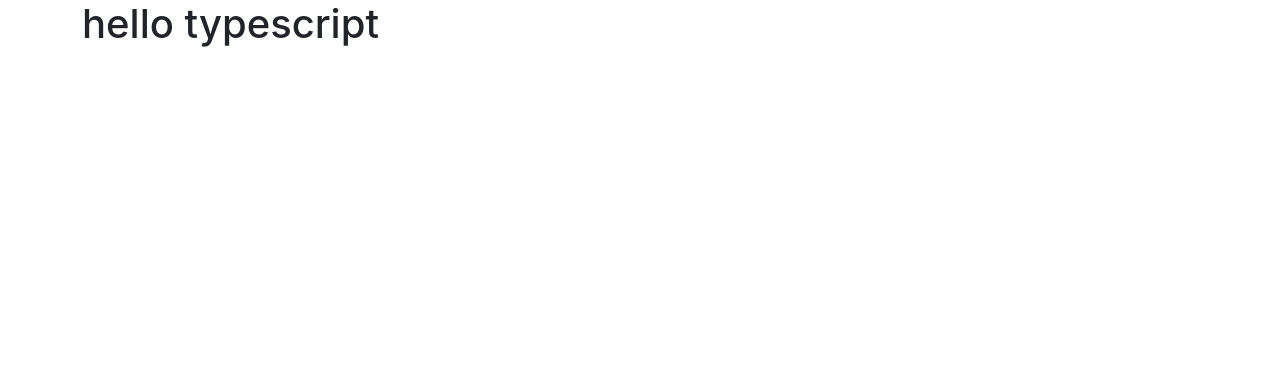
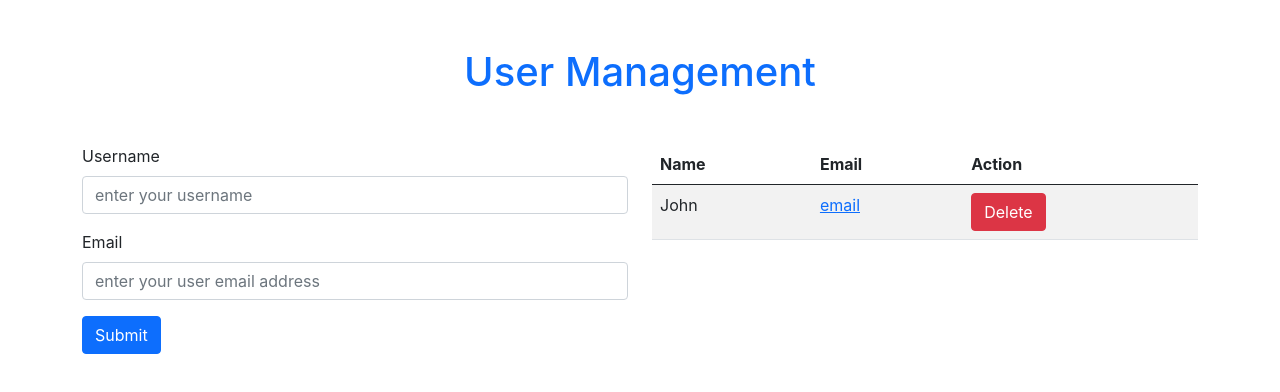
Before and after one commit to me-sajib/react-typescript-crud, a React (Create React App) app: page / in a window 1280 px wide. Shown: the top 392 px of the page. Built offline with nearby package versions, Linux system fonts and the light colour scheme.

Commit message:
add to user table and home

```diff
--- a/src/App.tsx
+++ b/src/App.tsx
@@ -1,10 +1,11 @@
 import React from "react";
+import Home from "./components/Home/Home";
 
 function App() {
   return (
-    <div className="container">
-      <h1>hello typescript</h1>
-    </div>
+    <>
+      <Home />
+    </>
   );
 }
 
--- /dev/null
+++ b/src/components/Home/Home.tsx
@@ -0,0 +1,51 @@
+import React from "react";
+import UserTable from "../UserTable/UserTable";
+
+const Home = () => {
+  return (
+    <div className="container">
+      <h1 className="text-center my-5 text-primary">User Management</h1>
+      <div className="row d-flex justify-content-center  ">
+        {/* add task form */}
+        <div className="col-md-6">
+          <form>
+            <div className="mb-3">
+              <label htmlFor="name" className="form-label">
+                Username
+              </label>
+              <input
+                type="text"
+                name="name"
+                placeholder="enter your username"
+                className="form-control"
+                id="name"
+              />
+            </div>
+            <div className="mb-3">
+              <label htmlFor="email" className="form-label">
+                Email
+              </label>
+              <input
+                type="email"
+                name="email"
+                placeholder="enter your user email address"
+                className="form-control"
+                id="email"
+              />
+            </div>
+
+            <button type="submit" className="btn btn-primary">
+              Submit
+            </button>
+          </form>
+        </div>
+        {/* user show table column */}
+        <div className="col-md-6">
+          <UserTable />
+        </div>
+      </div>
+    </div>
+  );
+};
+
+export default Home;
--- /dev/null
+++ b/src/components/UserTable/UserTable.tsx
@@ -0,0 +1,28 @@
+import React from "react";
+
+const UserTable = () => {
+  return (
+    <table className="table  table-striped">
+      <thead>
+        <tr>
+          <th>Name</th>
+          <th>Email</th>
+          <th>Action</th>
+        </tr>
+      </thead>
+      <tbody>
+        <tr>
+          <td>John</td>
+          <td>
+            <a href="mailto:jhon@gmail.com ">email</a>
+          </td>
+          <td>
+            <button className="btn btn-danger">Delete</button>
+          </td>
+        </tr>
+      </tbody>
+    </table>
+  );
+};
+
+export default UserTable;
```
